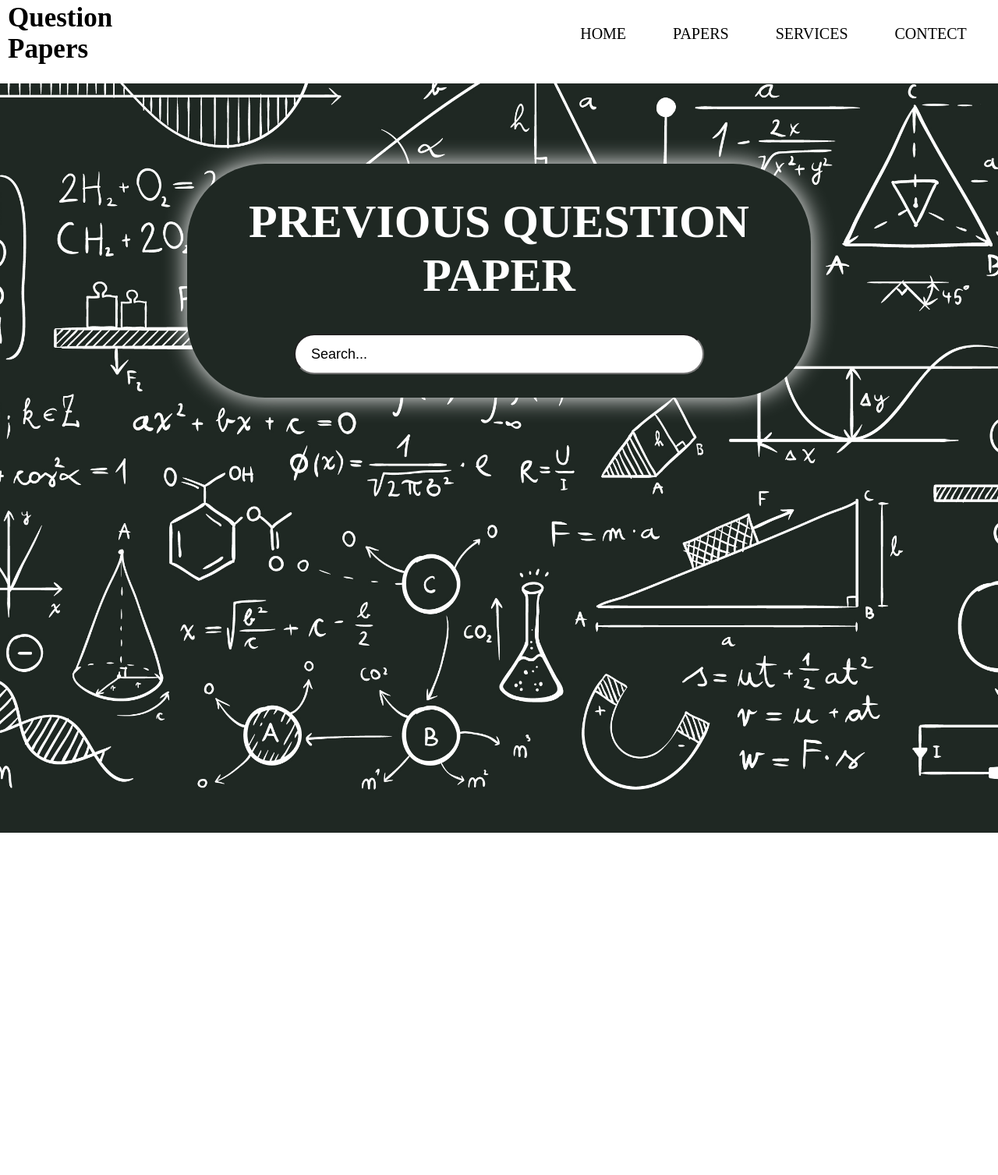
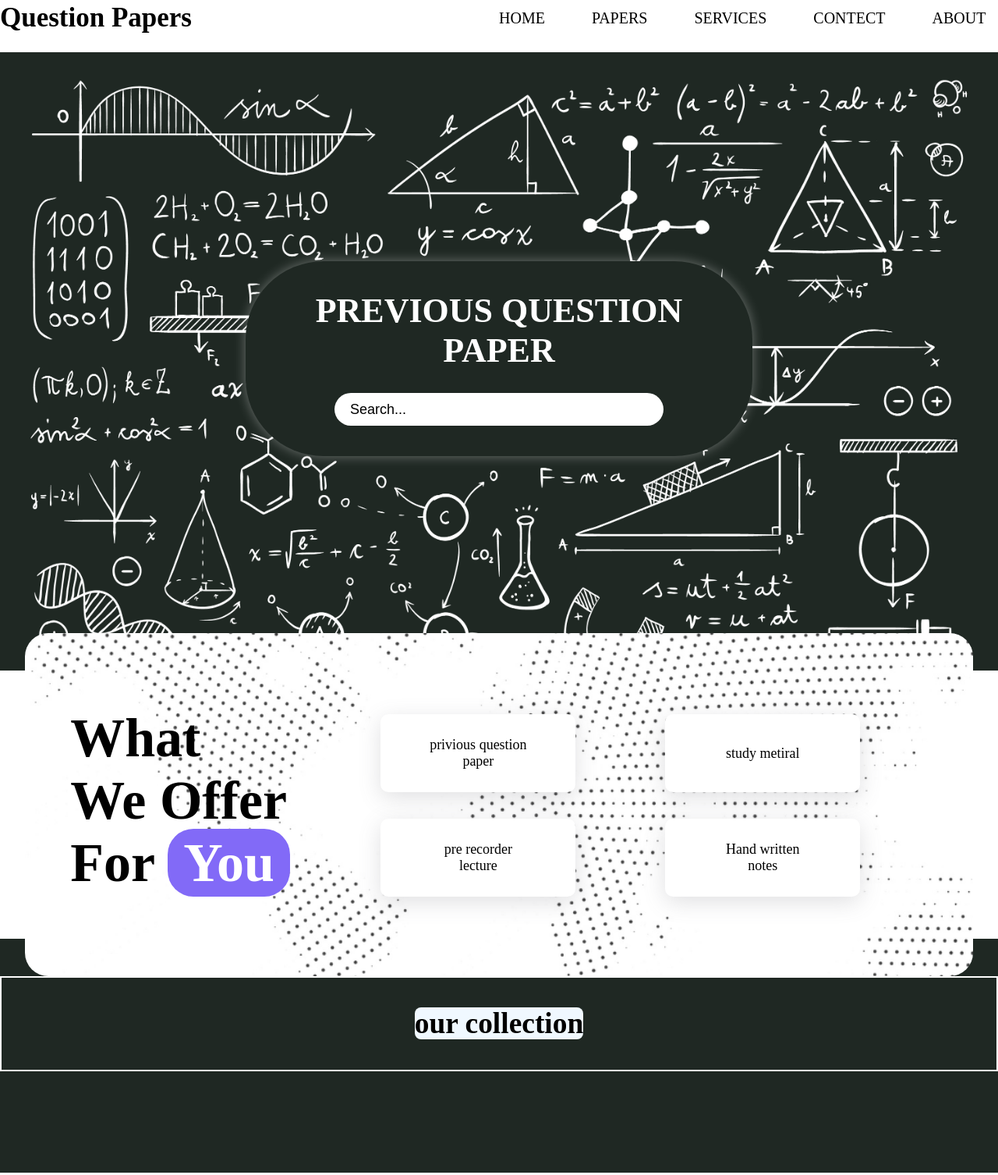
Before and after one commit to salimsandhey/dynopapers, a plain HTML site: page index.html in a window 1280 px wide. Shown: the part 20-1527 px from the top of the page at 78% size. Before the commit the page ends 1088 px from the top, so only its background shows below. Drawn offline with Linux system fonts and the light colour scheme.

Commit message:
changes in index page

```diff
--- a/index.html
+++ b/index.html
@@ -1,17 +1,21 @@
 <!DOCTYPE html>
 <html lang="en">
+
 <head>
       <meta charset="UTF-8">
       <meta name="viewport" content="width=device-width, initial-scale=1.0">
       <title>Document</title>
       <link rel="stylesheet" href="style.css">
 </head>
+
 <body>
-      <div class="container-1" id="A">
+      <div class="container-  1" id="home">
             <div class="header">
-                  <h1>Question Papers</h1>
+                  <div class="logo">
+                        <h1>Question Papers</h1>
+                  </div>
                   <div class="links">
-                        <a href="example.html">HOME</a>
+                        <a href="home">HOME</a>
                         <a href="#paper">PAPERS</a>
                         <a href="#service">SERVICES</a>
                         <a href="contect">CONTECT</a>
@@ -20,10 +24,29 @@
             </div>
             <div class="search-page">
                   <div class="welcome-bar">
-                        <h1>PREVIOUS QUESTION PAPER</h1>
-                        <input class="input" type="text" placeholder="Search...">
+                        <h1>PREVIOUS QUESTION <br>PAPER</h1>
+                        <input class="search-input" type="text" placeholder="Search...">
                   </div>
             </div>
       </div>
+      <div class="bigbox">
+            <div class="heading">
+                  <h1>What<br>We Offer<br> For <span class="you">You</span></h1>
+            </div>
+            <div class="smallbox">
+                  <div class="div1">
+                        <div class="box1"> privious question <br>paper </div>
+                        <div class="box2"> pre recorder <br> lecture </div>
+                  </div>
+                  <div class="div2">
+                        <div class="box4"> study metiral </div>
+                        <div class="box3"> Hand written <br> notes</div>
+                  </div>
+            </div>
+      </div>
+      <div class="white">
+            <div class="our"><h3> <span class="collection"> our collection</span> </h3></div>
+      </div>
 </body>
+
 </html>
--- a/style.css
+++ b/style.css
@@ -1,53 +1,62 @@
 body {
-      background-image: url('photos/maths-wallpaper.jpg');
+      /* background-image: url('photos/maths-wallpaper.jpg');
       background-size: cover;
       background-repeat: no-repeat;
       background-position: top center;
       background-attachment: scroll;
-      position: relative;
+      position: relative; */
       /* scroll-direction: column; */
-      z-index: -1;
+      /* z-index: -1; */
+      margin: 0;
 }
+
 .container-1 {
-      height: 1000px;
+      /* height: 1000px; */
       background-color: transparent;
 }
+
 .header {
       user-select: none;
       background-color: white;
       display: flex;
       height: fit-content;
-      position:  fixed;
+      position: fixed;
       width: 100%;
       top: 0;
       left: 0;
       z-index: 1;
 }
+
 .header h1 {
       font-size: 35px;
       font-weight: bold;
-      margin-right: 500px;
-      margin-left: 10px;
+
 }
+
 .header h3:hover {
       background-color: #1F2823;
       border-radius: 50px;
 }
+
 .header h3:active {
 
       box-shadow: 0px 0px 10px 5px #1F2823;
 }
+
 .links {
       display: flex;
-      margin: auto;
-      margin-left: 100px;
+      align-items: center;
+      justify-content: flex-start;
+      width: 50%;
       gap: 60px;
 }
+
 .links a {
       color: black;
       text-decoration: none;
       font-size: 20px;
 }
+
 .search-page {
       top: 0;
       left: 0;
@@ -56,23 +65,33 @@ body {
       display: flex;
       background-color: transparent;
       height: 600px;
+      background-image: url('photos/maths-wallpaper.jpg');
+      background-size: cover;
+      background-repeat: no-repeat;
+      background-position: top center;
+      background-attachment: scroll;
+      position: relative;
+      height: 100vh;
+
 }
+
 .welcome-bar {
       display: flex;
       margin: auto;
       position: relative;
       text-align: center;
-      font-size: 30px;
-      width: 800px;
-      height: 300px;
+      font-size: 22px;
+      width: 650px;
+      height: 250px;
       border-radius: 100px;
       background-color: #1F2823;
       flex-direction: column;
       color: white;
-      box-shadow: 0px 0px 30px 0px white;
+      box-shadow: rgba(255, 255, 255, 0.35) 0px 0px 15px;
       justify-content: center;
       align-items: center;
 }
+
 .search-bar {
       background-color: rgb(255, 255, 255);
       text-align: left;
@@ -85,41 +104,51 @@ body {
       position: relative;
       color: black;
 }
+
 .search-bar:hover {
       cursor: text;
 }
+
 .search-bar p {
       position: inherit;
       margin-left: 20px;
 }
-.input {
+
+.search-input {
       align-items: center;
-      width: 500px;
-      height: 50px;
+      width: 400px;
+      height: 40px;
       border-radius: 50px;
       justify-content: center;
       margin-bottom: 30px;
       font-size: large;
       padding-left: 20px;
+      border: none;
 }
+
 ::placeholder {
       color: black;
 }
+
 /* #home {
 
 } */
 .bigbox {
       display: flex;
-      margin: auto;
       border-radius: 30px;
-      margin-top: 100px;
-      width: 80%;
-      height: 400px;
+      width: 95%;
+      height: 55vh;
       background-color: white;
-     background-image: url(photos/background.png);
-     background-size: cover;
-     background-position: center;
+      background-image: url(photos/background.png);
+      background-size: cover;
+      background-position: center;
+      top: -3rem;
+      position: relative;
+      /* right: -7rem; */
+      margin-left: auto;
+      margin-right: auto;
 }
+
 .heading {
       /* background-color: red; */
       width: fit-content;
@@ -127,23 +156,28 @@ body {
       font-size: 35px;
       height: 300px;
 }
+
 .heading h1 {
       margin-top: 25px;
 }
-.smallbox{
-      background-color: black;
+
+.smallbox {
+      background-color: transparent;
       /* border: 2px solid black; */
       height: 300px;
       margin: auto;
       margin-right: 30px;
-      width: 60%;;
+      width: 60%;
+
       display: flex;
 }
-.smallbox .div1,.div2 {
+
+.smallbox .div1,
+.div2 {
       display: flex;
       flex-direction: column;
       margin: auto;
-      background-color: white;
+      background-color: transparent;
       /* border: 2px solid green; */
       justify-content: space-evenly;
       align-items: space-around;
@@ -152,7 +186,11 @@ body {
       text-align: center;
       /* justify-content: center; */
 }
-.smallbox .box1, .box2, .box3, .box4{
+
+.smallbox .box1,
+.box2,
+.box3,
+.box4 {
       /* margin: auto; */
       background-color: white;
       /* border: 2px solid green; */
@@ -169,10 +207,46 @@ body {
       /* margin-left: 0px; */
 }
 
-.you{
+.you {
 
-      color:white ;
-      background-color:#826af7 ;
+      color: white;
+      background-color: #826af7;
       border-radius: 33px;
       padding: 5px 20px;
 }
+
+.logo {
+
+      width: 50%;
+}
+
+.white{
+
+      height: 300px;
+      width: 100%;
+      right: 0;
+      left: 0;
+
+
+
+      background-color: #1F2823 ;
+      position: relative;
+      z-index: -1;
+      top: -6rem;
+      overflow: hidden;
+}
+
+.our{
+      border: 2px solid white;
+      top: 3rem;
+      text-align: center;
+      font-size: 2rem;
+
+      position: relative;
+}
+
+.collection{
+      background-color: aliceblue;
+      border-radius: 0.5rem;
+
+}
```
Also changed, not shown: example.html (+2 -15 lines).
